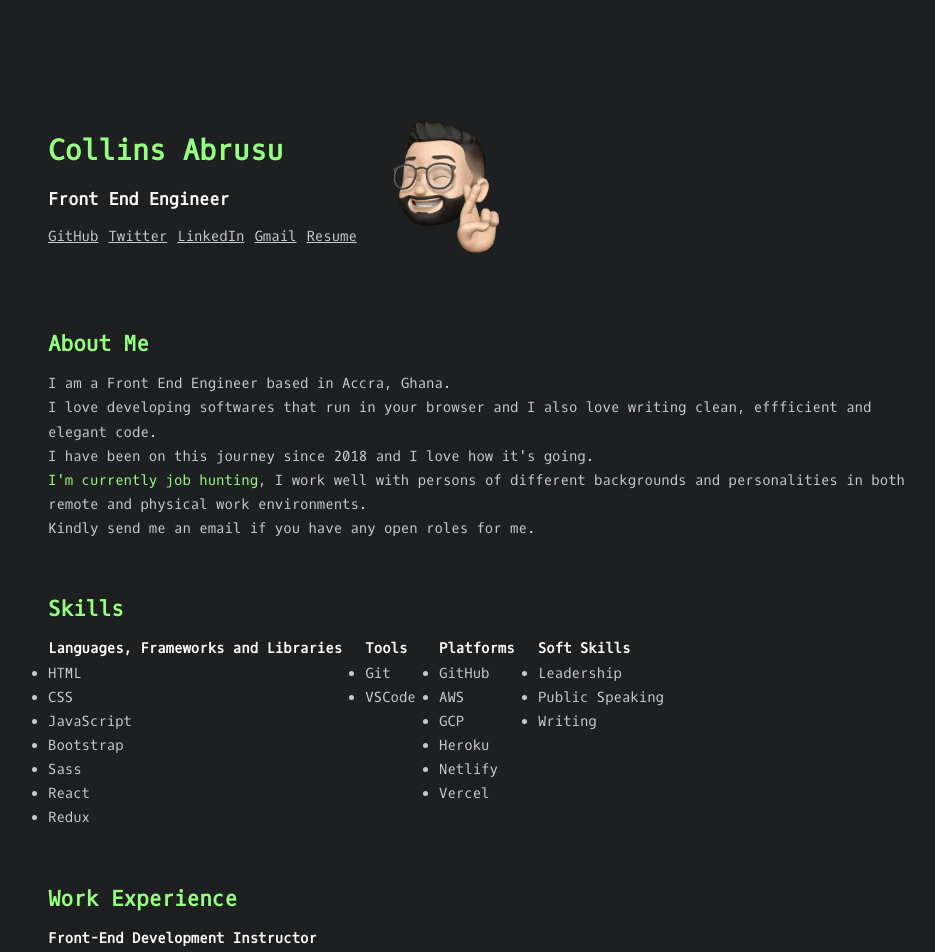
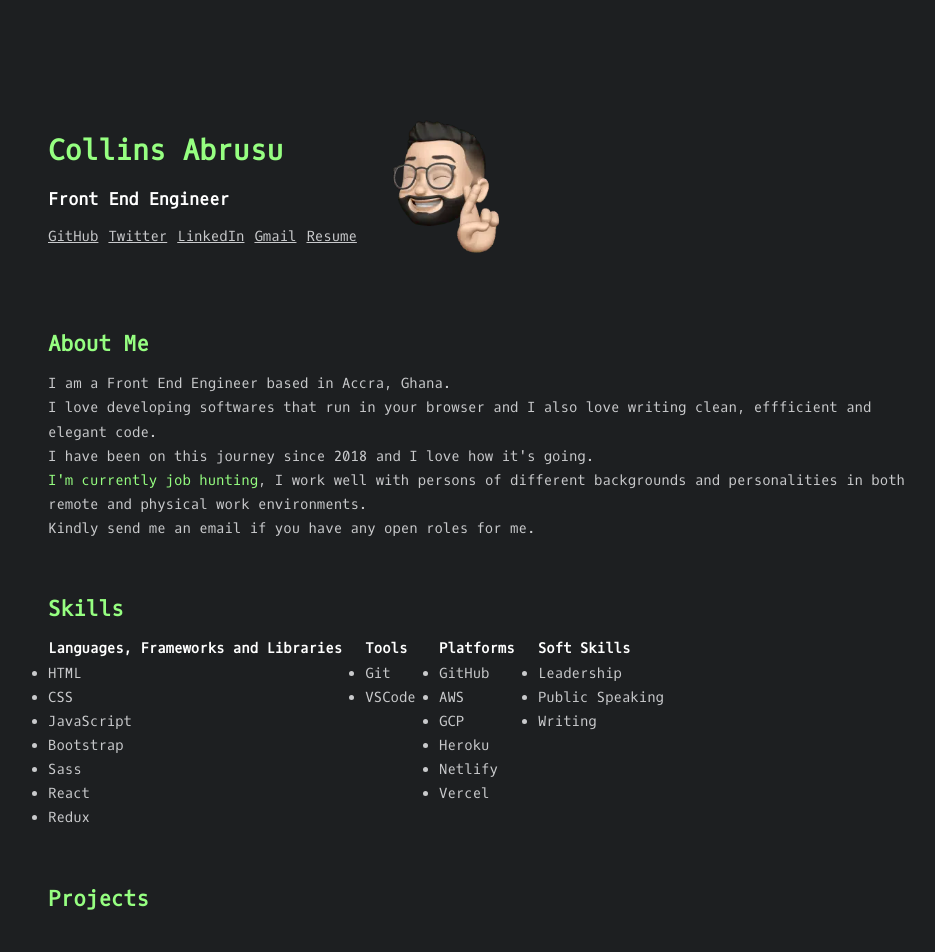
Before and after one commit to abrusu-collins/Portfolio-v7, a React (Create React App) app: page / in a window 1280 px wide. Shown: the top 952 px of the page, without its empty margins (152-1087 px from the left). Built offline with nearby package versions, Linux system fonts and the light colour scheme; the HTML template or start-up script is replaced by a standard one.

Commit message:
Project Works

```diff
--- a/src/App.jsx
+++ b/src/App.jsx
@@ -2,6 +2,7 @@ import "./styles/style.css";
 import Hero from "./components/Hero";
 import About from "./components/About";
 import Skills from "./components/Skills";
+import Projects from "./components/Projects";
 import Experience from "./components/Experience";
 
 function App() {
@@ -10,6 +11,7 @@ function App() {
     <Hero/>
     <About/>
     <Skills/>
+    <Projects/>
     <Experience/>
     </>
   );
--- /dev/null
+++ b/src/components/Projects.jsx
@@ -0,0 +1,12 @@
+function Projects() {
+    return (
+        <div className="projects">
+            <h1 className="projecthead">Projects</h1>
+            <div className="wordbox"></div>
+            <div className="edemcreatives"></div>
+            <div className="gameisland"></div>
+        </div>
+      );
+}
+
+export default Projects;
--- /dev/null
+++ b/src/sass/_projects.scss
@@ -0,0 +1,8 @@
+.projects{
+    margin-top: 50px;
+    & .projecthead{
+        font-size: 21px;
+        color: $standout_color;
+        margin-bottom: 10px;
+    }
+}
--- a/src/sass/style.scss
+++ b/src/sass/style.scss
@@ -2,4 +2,5 @@
 @import "hero";
 @import "about";
 @import "skills";
+@import "projects";
 @import "experience";
--- a/src/styles/style.css
+++ b/src/styles/style.css
@@ -72,6 +72,15 @@ body {
   font-weight: 600;
 }
 
+.projects {
+  margin-top: 50px;
+}
+.projects .projecthead {
+  font-size: 21px;
+  color: #96ff81;
+  margin-bottom: 10px;
+}
+
 .experience {
   margin-top: 50px;
 }
```
